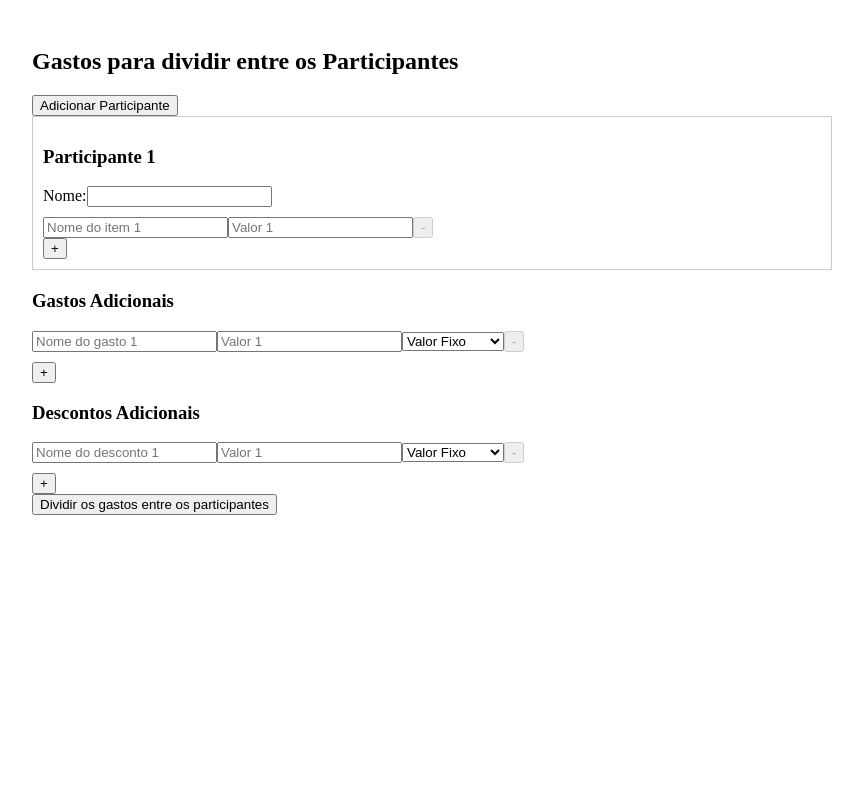
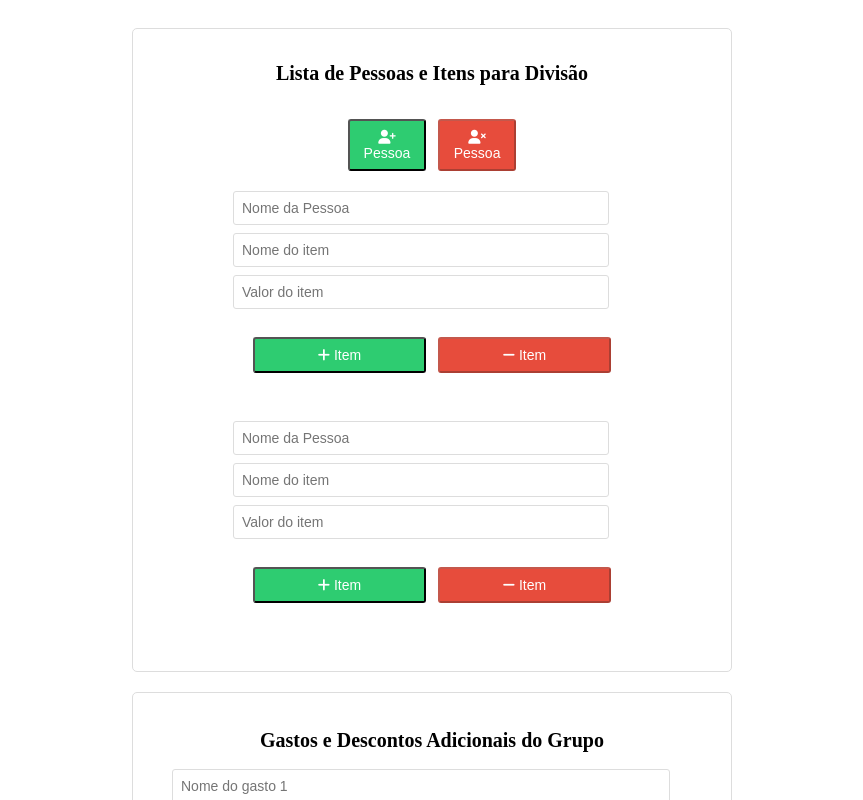
Before and after one commit to JulianoPPires/splitpay, a Vue app in the folder frontend/splitpay-app/: page / in a window 1280 px wide. Shown: the top 800 px of the page, without its empty margins (208-1071 px from the left). Built offline with nearby package versions, Linux system fonts and the light colour scheme.

Commit message:
adicao de icones e estilo da pagina

```diff
--- a/frontend/splitpay-app/package.json
+++ b/frontend/splitpay-app/package.json
@@ -7,6 +7,7 @@
     "build": "vue-cli-service build"
   },
   "dependencies": {
+    "@fortawesome/fontawesome-free": "^6.5.1",
     "core-js": "^3.8.3",
     "tailwindcss": "^1.9.6",
     "vue": "^3.2.13",
--- a/frontend/splitpay-app/src/main.js
+++ b/frontend/splitpay-app/src/main.js
@@ -1,5 +1,6 @@
 import { createApp } from 'vue'
 import App from './App.vue'
 import router from './router'
+import '@fortawesome/fontawesome-free/css/all.css';
 
 createApp(App).use(router).mount('#app')
--- a/frontend/splitpay-app/src/views/HomeView.vue
+++ b/frontend/splitpay-app/src/views/HomeView.vue
@@ -1,72 +1,72 @@
 <template>
   <div class="container">
-    <h2>Gastos para dividir entre os Participantes</h2>
-
-    <!-- Botão para adicionar participante -->
-    <button @click="addParticipant" class="btn btn-success">Adicionar Participante</button>
-
+    <!-- Participantes -->
+    <div class="section-box">
+      <h1 class="title">Lista de Pessoas e Itens para Divisão</h1>
+      <!-- Botões para adicionar e remover participantes -->
+      <div class="btn-group">
+        <button @click="addParticipant" class="btn-add btn-add-green"><i class="fas fa-user-plus"></i>Pessoa</button>
+        <button v-if="participants.length > 2" @click="removeParticipant(participants.length - 1)" class="btn-remove btn-remove-red"><i class="fas fa-user-times"></i>Pessoa</button>
+        <button v-else class="btn-remove btn-remove-red" disabled><i class="fas fa-user-times"></i>Pessoa</button>
+      </div>
       <!-- Formulário para cada participante -->
       <div v-for="(participant, participantIndex) in participants" :key="participantIndex" class="participant-section">
         <div class="participant-info">
-        <h3>Participante {{ participantIndex + 1 }}</h3>
           <div class="form-group">
-          <label for="participantName{{ participantIndex }}">Nome:</label>
-          <input type="text" v-model="participant.name" id="participantName{{ participantIndex }}"
-            class="form-control" />
+            <input type="text" v-model="participant.name" :placeholder="'Nome da Pessoa '" :id="'participantName' + participantIndex" class="input" />
+          </div>
+          <div class="item-group" v-for="(item, itemIndex) in participant.items" :key="itemIndex">
+            <input type="text" v-model="item.name" :placeholder="'Nome do item '" class="input" />
+            <input type="number" v-model="item.value" :placeholder="'Valor do item'" class="input" @input="validateValue(participantIndex, itemIndex)" />
+            <div class="btn-group">
+              <button @click="addParticipantItem(participantIndex)" v-if="itemIndex === participant.items.length - 1" class="btn-add btn-add-green"><i class="fas fa-plus"></i> Item</button>
+              <button @click="removeParticipantItem(participantIndex, itemIndex)" :disabled="itemIndex === 0 && participant.items.length === 1" class="btn-remove btn-remove-red"><i class="fas fa-minus"></i> Item</button>
             </div>
           </div>
-      <div class="participant-items">
-        <div v-for="(item, itemIndex) in participant.items" :key="itemIndex">
-          <input type="text" v-model="item.name" :placeholder="'Nome do item ' + (itemIndex + 1)"
-            class="form-control" />
-          <input type="number" v-model="item.value" :placeholder="'Valor ' + (itemIndex + 1)" class="form-control" />
-          <button @click="removeParticipantItem(participantIndex, itemIndex)"
-            :disabled="itemIndex === 0 && participant.items.length === 1" class="btn btn-danger">-</button>
         </div>
-        <button @click="addParticipantItem(participantIndex)" class="btn btn-primary">+</button>
       </div>
-      <button v-if="participantIndex > 0" @click="removeParticipant(participantIndex)" class="btn btn-danger">-</button>
     </div>
 
-    <!-- Campo para gastos adicionais e descontos adicionais -->
+    <!-- Gastos adicionais e Descontos adicionais -->
+    <div class="section-box">
+      <h2 class="title">Gastos e Descontos Adicionais do Grupo</h2>
+      <!-- Campo para gastos adicionais -->
       <div class="additional-section">
-      <!-- Campo para gastos adicionais -->
         <div class="additional-expenses">
-        <h3>Gastos Adicionais</h3>
           <div v-for="(expense, index) in increases" :key="index" class="form-group">
-          <input type="text" v-model="expense.name" :placeholder="'Nome do gasto ' + (index + 1)"
-            class="form-control" />
-          <input type="text" v-model="expense.value" :placeholder="'Valor ' + (index + 1)" class="form-control" />
-          <select v-model="expense.isPercentage" class="form-control">
+            <input type="text" v-model="expense.name" :placeholder="'Nome do gasto ' + (index + 1)" class="input" />
+            <input type="text" v-model="expense.value" :placeholder="'Valor do gasto' + (index + 1)" class="input" />
+            <select v-model="expense.isPercentage" class="input">
               <option value="true">Porcentagem</option>
               <option value="false">Valor Fixo</option>
             </select>
-          <button @click="removeAdditionalExpense(index)" :disabled="index === 0 && increases.length === 1"
-            class="btn btn-danger">-</button>
+            <div class="btn-group">
+              <button @click="addExpense" v-if="index === increases.length - 1" class="btn-add btn-add-green"><i class="fas fa-plus"></i> Gasto</button>
+              <button @click="removeAdditionalExpense(index)" :disabled="index === 0 && increases.length === 1" class="btn-remove btn-remove-red"><i class="fas fa-minus"></i> Gasto</button>
             </div>
-        <button @click="addExpense" class="btn btn-primary">+</button>
+          </div>
         </div>
 
         <!-- Campo para descontos adicionais -->
         <div class="additional-discounts">
-        <h3>Descontos Adicionais</h3>
           <div v-for="(discount, index) in discounts" :key="index" class="form-group">
-          <input type="text" v-model="discount.name" :placeholder="'Nome do desconto ' + (index + 1)"
-            class="form-control" />
-          <input type="text" v-model="discount.value" :placeholder="'Valor ' + (index + 1)" class="form-control" />
-          <select v-model="discount.isPercentage" class="form-control">
+            <input type="text" v-model="discount.name" :placeholder="'Nome do desconto ' + (index + 1)" class="input" />
+            <input type="text" v-model="discount.value" :placeholder="'Valor do desconto' + (index + 1)" class="input" />
+            <select v-model="discount.isPercentage" class="input">
               <option value="true">Porcentagem</option>
               <option value="false">Valor Fixo</option>
             </select>
-          <button @click="removeAdditionalDiscount(index)" :disabled="index === 0 && discounts.length === 1"
-            class="btn btn-danger">-</button>
+            <div class="btn-group">
+              <button @click="addDiscount" v-if="index === discounts.length - 1" class="btn-add btn-add-green"><i class="fas fa-plus"></i> Desconto</button>
+              <button @click="removeAdditionalDiscount(index)" :disabled="index === 0 && discounts.length === 1" class="btn-remove btn-remove-red"><i class="fas fa-minus"></i> Desconto</button>
             </div>
-        <button @click="addDiscount" class="btn btn-primary">+</button>
+          </div>
+        </div>
       </div>
     </div>
 
     <!-- Botão para dividir os gastos entre os participantes -->
-    <button @click="saveAndDivide" class="btn btn-primary">Dividir os gastos entre os participantes</button>
+    <button @click="saveAndDivide" class="btn-primary btn-divide-blue">Dividir os gastos entre os participantes</button>
   </div>
 </template>
 
@@ -74,10 +74,14 @@
 export default {
   data() {
     return {
-      participants: [{ name: '', items: [{ name: '', value: '' }] }],
+      participants: [],
       increases: [{ name: '', value: '', isPercentage: false }],
       discounts: [{ name: '', value: '', isPercentage: false }]
     };
+  },
+  created() {
+    this.addParticipant(); // Adiciona o primeiro participante e segundo
+    this.addParticipant();
   },
   methods: {
     addParticipant() {
@@ -109,11 +113,10 @@ export default {
       }
     },
     async saveAndDivide(e) {
-
       e.preventDefault();
 
       if (this.participants.length < 2) {
-        alert('Por favor, adicione pelo menos dois participantes para realizar a divisao dos valores.');
+        alert('Por favor, adicione pelo menos dois participantes para realizar a divisão dos valores.');
         return;
       }
 
@@ -141,6 +144,17 @@ export default {
 
       const res = await req.json();
       console.log(res);
+    },
+    validateValue(participantIndex, itemIndex) {
+      // Converte o valor para número e verifica se é positivo
+      let value = parseFloat(this.participants[participantIndex].items[itemIndex].value);
+      if (isNaN(value) || value < 0) {
+        // Se o valor não for um número positivo, define como vazio
+        this.participants[participantIndex].items[itemIndex].value = '';
+      } else {
+        // Se for um número positivo, atualiza o valor
+        this.participants[participantIndex].items[itemIndex].value = value.toString();
+      }
     }
   }
 };
@@ -148,30 +162,109 @@ export default {
 
 <style scoped>
 .container {
-  max-width: 800px;
+  max-width: 600px;
   margin: 0 auto;
   padding: 20px;
 }
 
-.participant-section {
-  margin-bottom: 20px;
-  border: 1px solid #ccc;
-  padding: 10px;
+.title {
+  font-size: 20px;
+  font-weight: bold;
 }
 
-.participant-info {
-  margin-bottom: 10px;
+.section-box {
+  border: 1px solid #ddd;
+  padding: 20px;
+  border-radius: 5px;
+  margin-bottom: 20px;
+  display: flex;
+  flex-direction: column;
+  align-items: center; /* Centraliza verticalmente */
 }
 
-.form-group {
-  margin-bottom: 10px;
+.participant-section,
+.additional-section {
+  margin-bottom: 20px;
 }
 
-.additional-section {
-  margin-top: 20px;
+.participant-title,
+.additional-title {
+  font-size: 16px;
+  font-weight: bold;
+  margin-bottom: 5px;
 }
 
-.btn {
-  margin-right: 10px;
+.label {
+  font-weight: bold;
+}
+
+.input {
+  width: calc(100% - 40px);
+  padding: 8px;
+  margin-bottom: 8px;
+  border: 1px solid #ddd;
+  border-radius: 3px;
+  font-size: 14px;
+}
+
+.item-group {
+  margin-bottom: 8px;
+}
+
+.btn-group {
+  display: flex;
+  justify-content: space-between;
+  padding: 20px;
+}
+
+.btn-add,
+.btn-remove {
+  background-color:#2ecc71;
+  color: #fff;
+  padding: 8px;
+  cursor: pointer;
+  border-radius: 3px;
+  width: calc(50% - 6px);
+  font-size: 14px;
+  text-align: center;
+}
+
+.btn-add:hover,
+.btn-remove:hover {
+  background-color: #27ae60;
+}
+
+.btn-primary {
+  background-color: #0073b1;
+  color: #fff;
+  padding: 12px;
+  cursor: pointer;
+  border-radius: 3px;
+  display: block;
+  margin-top: 20px;
+  width: 100%;
+  font-size: 16px;
+  text-align: center;
+}
+
+.btn-primary:hover {
+  background-color: #005684;
+}
+
+.btn-remove-red {
+  background-color: #e74c3c;
+  border-radius: 3px;
+}
+
+.btn-remove-red:hover {
+  background-color: #c0392b;
+}
+
+.btn-divide-blue {
+  background-color: #0073b1;
+}
+
+.btn-divide-blue:hover {
+  background-color: #005684;
 }
 </style>
```
Also changed, not shown: 1 other file (tests, documents, lock files or other folders). Lines whose indentation alone changed are shown as unchanged.
